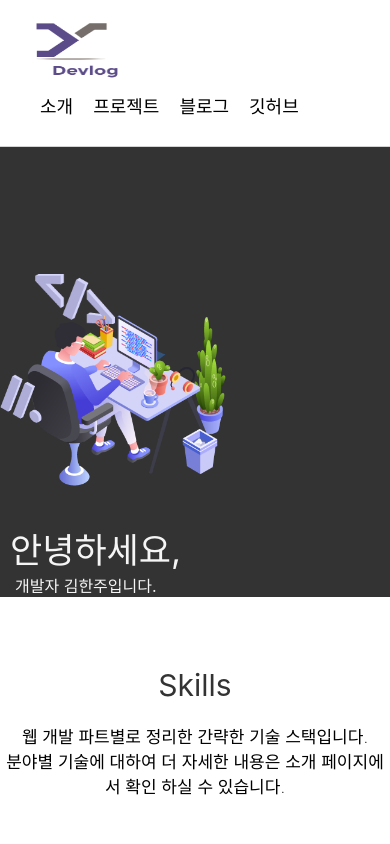
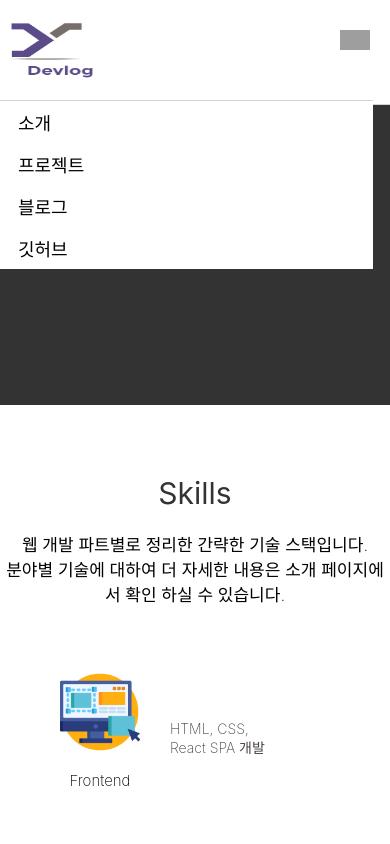
Before and after one commit to schw240/my_blog, a Next.js app: page / in a window 390 px wide. Shown: the top 844 px of the page. Built offline with nearby package versions, Linux system fonts and the light colour scheme; grey boxes are pictures that could not be loaded.

Commit message:
메인페이지 반응형 + Layout Hamburger menu

```diff
--- a/components/Header/Layout.js
+++ b/components/Header/Layout.js
@@ -1,14 +1,18 @@
-import React from 'react';
 import Link from 'next/link';
 import PropTypes from 'prop-types';
 import Image from 'next/image';
+import { useState } from 'react';
+
 
 const Layout = ({ children }) => {
+    const [showLinks, setShowLinks] = useState(true);
+
     return (
       <>
         <div className="header">
           <div className="container">
-            <div className="container-left clearfix">
+            <div className="container-left">
+
               <div className="logo">
                 <Link href="/"><a><Image
                       src="/images/logo2.png"
@@ -17,24 +21,27 @@ const Layout = ({ children }) => {
                       height={60}
                 /></a></Link>
               </div>
-              <div className="menu clearfix">
-                <div className="menu-item"><Link href="/about"><a>소개</a></Link></div>
-                <div className="menu-item"><Link href="/project"><a>프로젝트</a></Link></div>
-                <div className="menu-item"><Link href="https://blog.naver.com/schw240"><a>블로그</a></Link></div>
-                <div className="menu-item"><Link href="https://github.com/schw240"><a>깃허브</a></Link></div>
+
+              <ul id={showLinks ? "hidden" : ""} className="menu">
+                <li className="menu-item"><Link href="/about"><a>소개</a></Link></li>
+                <li className="menu-item"><Link href="/project"><a>프로젝트</a></Link></li>
+                <li className="menu-item"><Link href="https://blog.naver.com/schw240"><a>블로그</a></Link></li>
+                <li className="menu-item"><Link href="https://github.com/schw240"><a>깃허브</a></Link></li>
+              </ul>
+            </div>
+
+            {/* 토글버튼 */}
+            <div id="toggle-btn" onClick={() => setShowLinks(!showLinks)}>Header Menu Toggle Button</div>
+
           </div>
         </div>
-          </div>
-        </div>
+
+        <div id='overlay'>
           {children}
+
           <footer className="footerContainer">
             <div className="footerContents">
-            <span>김한주
-              <p>|</p>
-              <Link href="/policy">
-                <a>개인정보 처리방침</a>
-              </Link>
-            </span>
+              <span>김한주</span>
               {/* 링크 */}
               <ul className="footerLinks">
                 <li className="mail">
@@ -66,19 +73,19 @@ const Layout = ({ children }) => {
 
             <div className="info">
               <span>
-              김한주
+                <p>김한주 </p>
+                <p> 이메일 </p>
                 <p>|</p>
-              이메일
+                <p> scwh240@naver.com </p>
                 <p>|</p>
-              scwh240@naver.com
+                <p>카카오톡 schw240 </p>
                 <p>|</p>
-              카카오톡 schw240
-              <p>|</p>
-              깃허브 schw240
+                <p> 깃허브 schw240 </p>
               </span>
               <div>Copyright ⓒ 2021 KHJ All Rights Reserved.</div>
             </div>
           </footer>
+        </div>
       </>
     );
   };
--- a/pages/_app.js
+++ b/pages/_app.js
@@ -1,7 +1,17 @@
 import '../styles/globals.css'
+import Head from 'next/head'
 
 function MyApp({ Component, pageProps }) {
-  return <Component {...pageProps} />
+  return (
+    <>
+      <Head>
+          <title>HJ Blog</title>
+          <meta name="description" content="Generated by PKK" />
+          <link rel="icon" href="/images/logo2.png" />
+      </Head>
+      <Component {...pageProps} />
+    </>
+  )
 }
 
 export default MyApp
--- a/pages/index.js
+++ b/pages/index.js
@@ -1,17 +1,10 @@
 import styles from '../styles/Home.module.css'
 import Image from "next/image";
-import Head from 'next/head'
 import Layout from '../components/Header/Layout';
 
 const Home = ({ blogs }) => {
     return (
       <div className={styles.container}>
-
-        <Head>
-          <title>HJ Blog</title>
-          <meta name="description" content="Generated by PKK" />
-          <link rel="icon" href="/images/logo2.png" />
-        </Head>
 
         <body>
           <Layout>
--- a/styles/Home.module.css
+++ b/styles/Home.module.css
@@ -3,6 +3,7 @@
   flex-direction: column;
   justify-content: flex-end;
   background-color: #333333;
+  background-attachment: fixed;
   height: 450px;
 }
 
@@ -119,7 +120,8 @@
 
 .skillsImg li {
   display: inline-block;
-  width: 400px;
+  /* border: 3px solid green; */
+  width: 30%;
   margin-top: 50px;
 }
 
@@ -167,3 +169,50 @@
   margin-top: 50px;
   font-size: xx-large;
 }
+
+@media (max-width: 999px) {
+  .visualContainer {
+    display: block;
+    height: 300px;
+  }
+  .typing {
+    position: relative;
+    top: 90px;
+  }
+  .typingAni {
+    position: relative;
+    top: 90px;
+  }
+  .mainImg {
+    display: none;
+  }
+  .humanImg {
+    display: none;
+  }
+
+}
+
+@media (max-width: 1024px) {
+  .skillsImg {
+    min-width: 64px;
+  }
+  .skillsImg img {
+    width: 64px;
+  }
+  .skillsImg li {
+    /* border: 3px solid tomato; */
+    display: flex;
+    padding: 0 20px;
+    width: 100%;
+    align-items: center;
+  }
+  .skillsImg h3 {
+    font-weight: 200;
+    font-size: 15px;
+  }
+  .skillsImg li p {
+    margin-left: 30px;
+    text-align: left;
+    font-size: 14px;
+  }
+}
--- a/styles/globals.css
+++ b/styles/globals.css
@@ -14,7 +14,6 @@ a {
 * {
   box-sizing: border-box;
 }
-
 
 .header {
   background: white;
@@ -40,13 +39,18 @@ a {
 }
 
 .menu {
-  float: left;
+  /* float: left; */
+  display: flex;
+  list-style: none;
 }
-
+#hidden {
+  display: flex;
+}
 .menu-item {
-  float: left;
+  /* float: left; */
   padding: 8px 10px;
   font-size: large;
+  background-color: #fff;
 }
 
 .menu-item:hover {
@@ -54,7 +58,7 @@ a {
   padding: 8px 10px;
   font-size: large;
   cursor: pointer;
-  color: lightgray;
+  color: #4078c0;
 }
 
 .clearfix::after {
@@ -116,5 +120,99 @@ a {
 .info p{
   display: inline;
   margin: 0 10px;
-  color: lightslategrey;
 }
+
+#toggle-btn {
+  display: none;
+  background: url("../public/images/toggle-btn.svg");
+  /* background-repeat: no-repeat; */
+  width: 30px;
+  height: 20px;
+  position: absolute;
+  top: 30px;
+  right: 20px;
+  cursor: pointer;
+  text-indent: -9999px;
+}
+
+@media (max-width: 999px) {
+  #toggle-btn {
+    display: flex;
+  }
+  .container {
+    width: 100%;
+  }
+  .container-left {
+    margin-left: -25px;
+    height: 100%;
+  }
+  .logo {
+    float: none;
+    margin-left: 30px;
+  }
+  .logo img {
+    width: 80px;
+    height: 60px;
+  }
+  .menu {
+    /* border: 1px solid blue; */
+    display: none;
+    width: 100vw;
+    margin-left: 8px;
+    flex-direction: column;
+  }
+  #hidden {
+    position: absolute;
+    /* border: 3px solid green; */
+    box-sizing: border-box;
+    border-top: 1px solid lightgray;
+    margin-bottom: 1px;
+    z-index: 2;
+  }
+  .menu-item {
+    background-color: #fff;
+    margin-left: -30px;
+    padding-left: 25px;
+  }
+
+
+  /* FOOTER */
+  .footerContainer {
+    padding: 28px 16px;
+  }
+  .footerContents {
+    /* display: none; */
+    flex-direction: column;
+    align-items: flex-start;
+  }
+  .footerContents ul {
+    margin-left: -43px;
+  }
+  .info {
+    /* border: 3px solid green; */
+  }
+  .info p:first-child {
+    display: block;
+    margin: 0;
+  }
+  .info p {
+    display: inline-block;
+    line-height: 160%;
+    /* border: 3px solid tomato; */
+    margin: 0;
+    margin-right: 10px;
+    font-size: 12px;
+  }
+  .info p:nth-child(3) {
+    display: none;
+  }
+  .info p:nth-child(5) {
+    display: none;
+  }
+  .info p:nth-child(6) {
+    display: none;
+  }
+  .info p:nth-child(7) {
+    display: none;
+  }
+}
```
Also changed, not shown: package.json (+8 -1 lines), 1 other file (tests, documents, lock files or other folders). Lines whose indentation alone changed are shown as unchanged.
